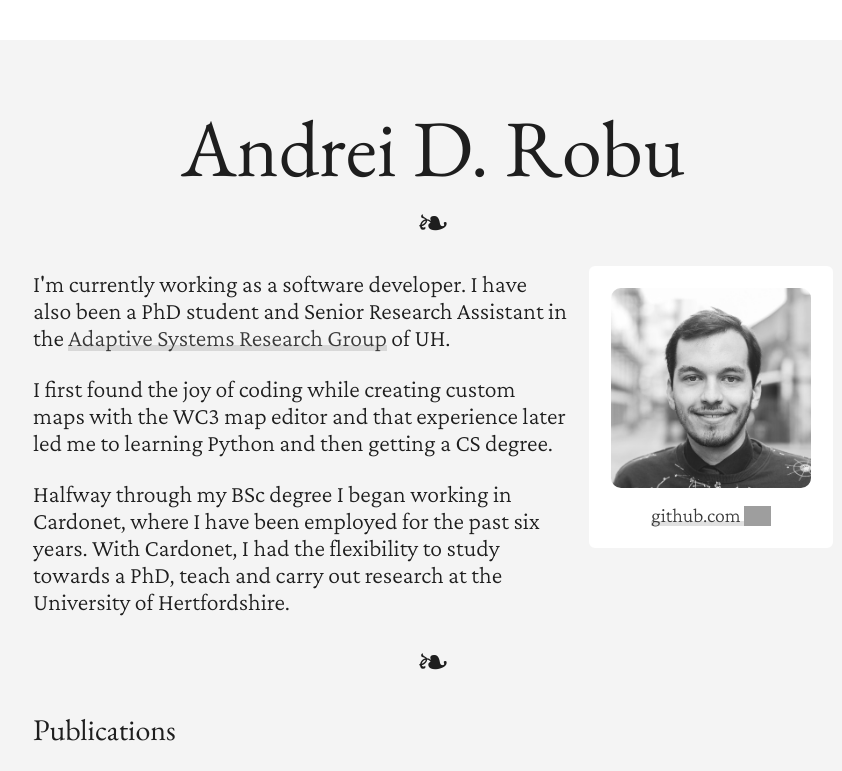
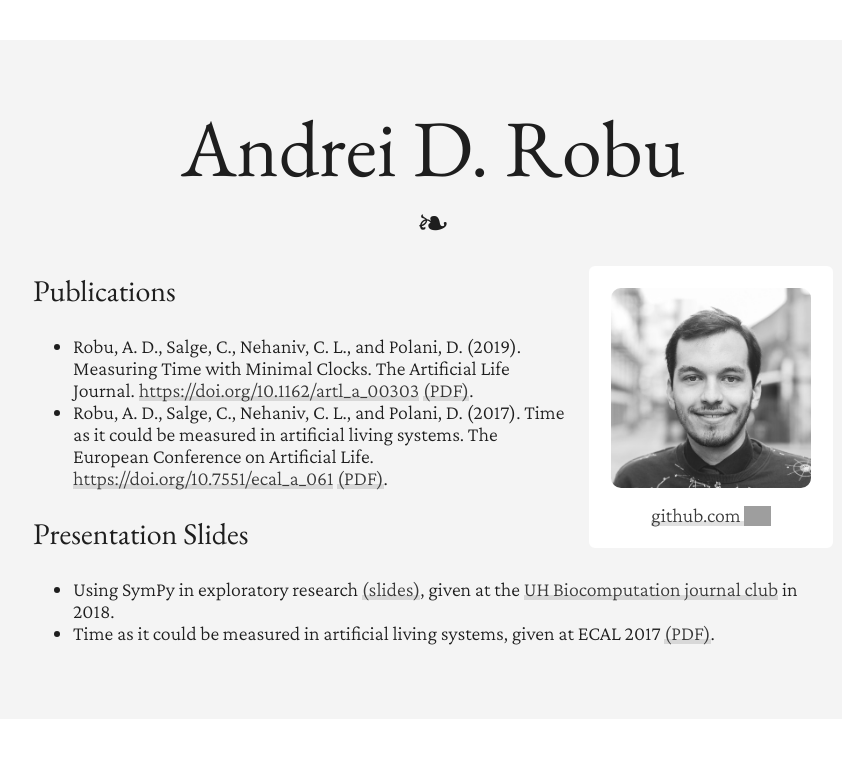
Before and after one commit to a-robu/andreirobu.uk, a plain HTML site: page index.html in a window 1280 px wide. Shown: the top 771 px of the page, without its empty margins (207-1049 px from the left). Drawn offline with nearby package versions, Linux system fonts and the light colour scheme; grey boxes are pictures that could not be loaded.

Commit message:
Update index.html

```diff
--- a/index.html
+++ b/index.html
@@ -149,29 +149,6 @@
                 </li>
             </ul>
         </aside>
-        <p>
-            I'm currently working as a software developer.
-            I have also been a PhD student and Senior Research
-            Assistant in the <a href="https://adapsys.cs.herts.ac.uk/">
-                Adaptive Systems Research Group<!--
-            --></a>
-            of UH.
-        </p>
-
-        <p>
-            I first found the joy of coding while creating custom maps with the
-            WC3 map editor and that experience later led me to learning Python
-            and then getting a CS degree.
-        </p>
-
-        <p>
-            Halfway through my BSc degree I began working in Cardonet, where
-            I have been employed for the past six years. With Cardonet, I had
-            the flexibility to study towards a PhD, teach and carry out research
-            at the University of Hertfordshire.
-        </p>
-
-        <div class="fleuron">❧</div>
 
         <h2>Publications</h2>
         <ul>
```
